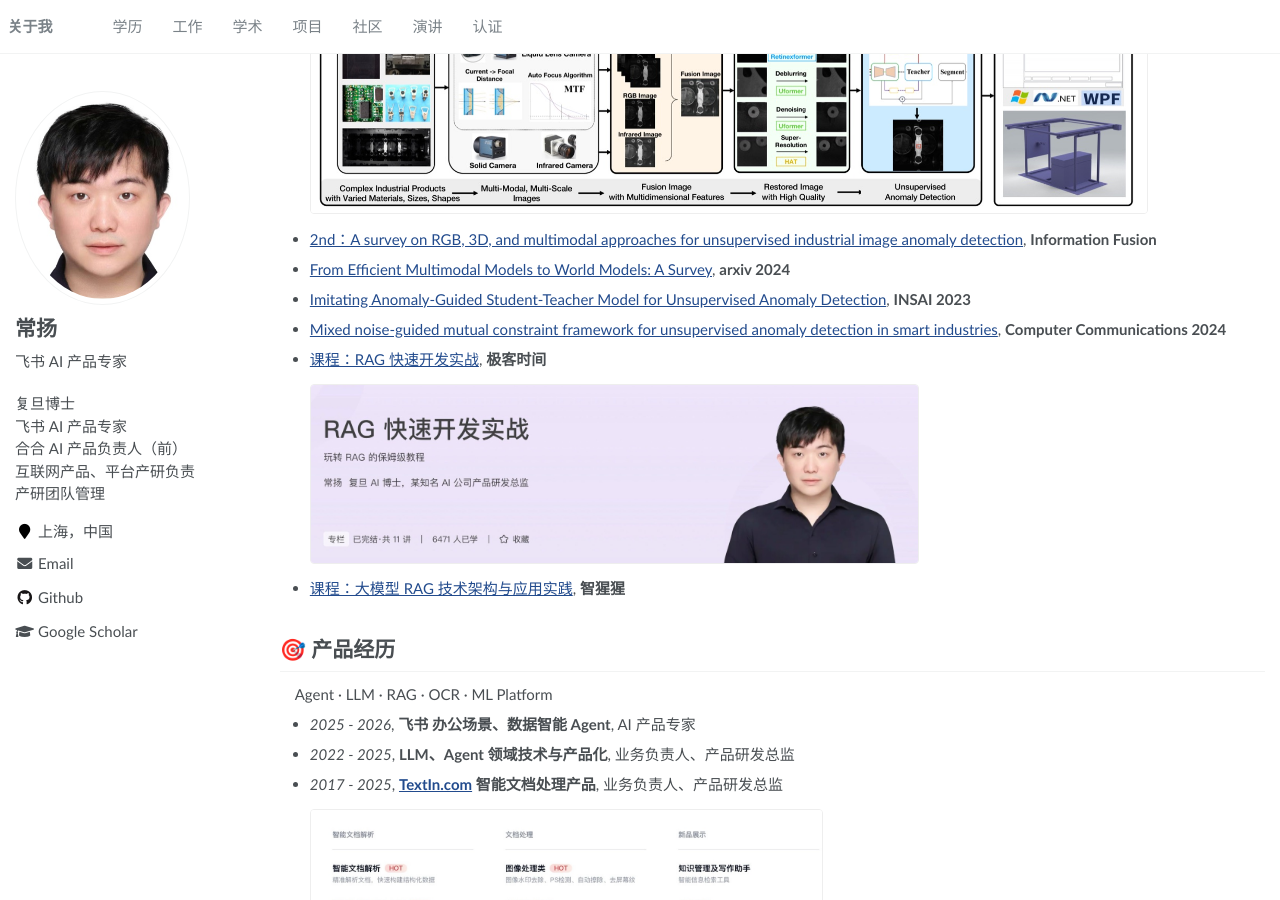
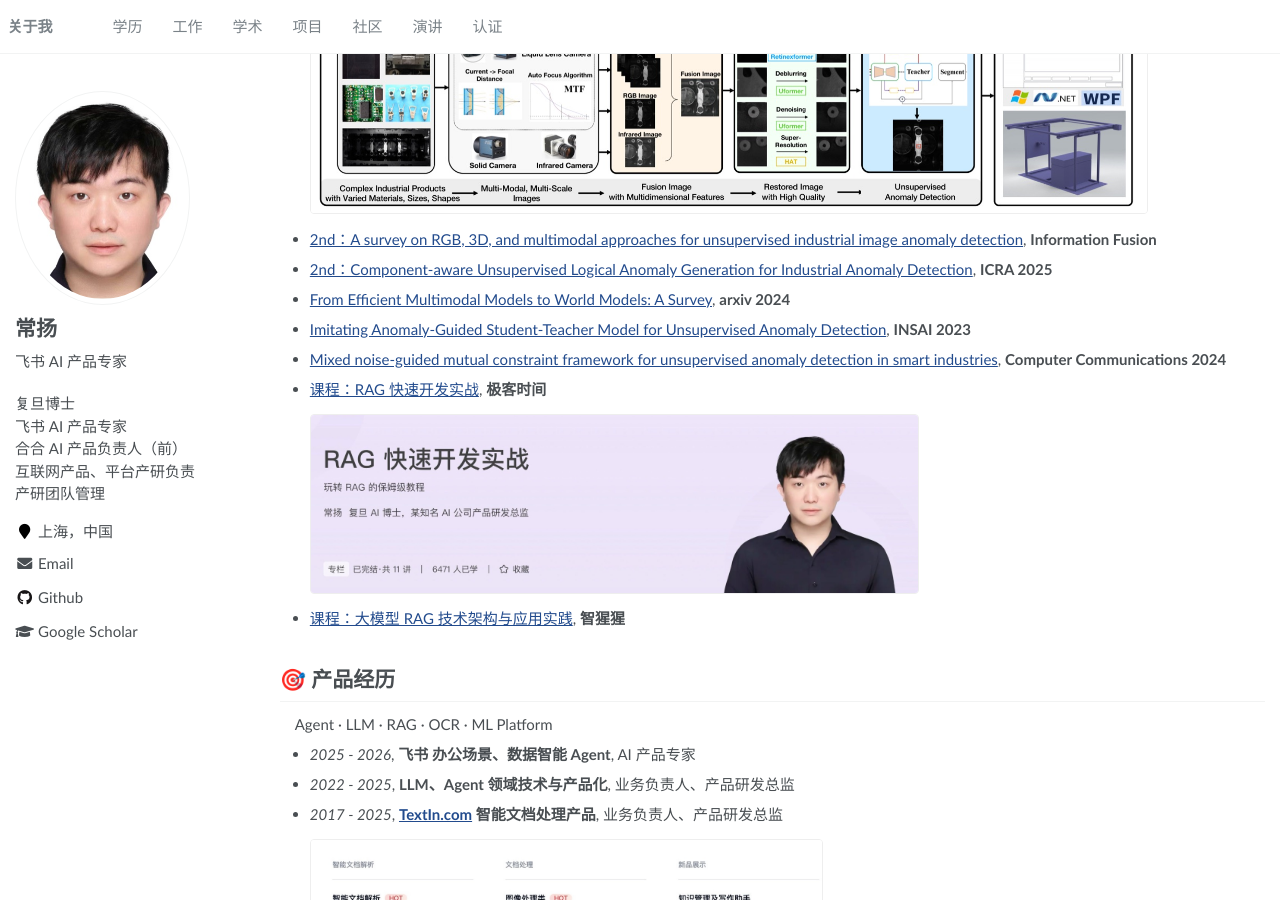
Before and after one commit to yangchangcy/yangchangcy.github.io, a Jekyll site: the page built from _pages/about.md, in a window 1280 px wide and 900 px high, scrolled down 1319 px. Built offline with Jekyll 4.4.1, drawn with Linux system fonts in a browser that asks for light colours.

Commit message:
学术论文新增 ICRA 2025 Component-aware Logical Anomaly Generation(2nd)
Co-Authored-By: Claude Opus 4.8 (1M context) <noreply@anthropic.com>

```diff
--- a/_pages/about.md
+++ b/_pages/about.md
@@ -55,6 +55,8 @@ redirect_from:
   <a href="/images/fduad_platform.jpg" class="image-popup"><img src="/images/fduad_platform.jpg" alt="FD-UAD Platform Structure Overview (IJCAI 2024)" style="max-height:280px; width:auto; max-width:100%; margin:6px 0; border:1px solid #eee; border-radius:4px; cursor:zoom-in;"></a>
 
 - [2nd：A survey on RGB, 3D, and multimodal approaches for unsupervised industrial image anomaly detection](https://arxiv.org/pdf/2410.21982), **Information Fusion**
+
+- [2nd：Component-aware Unsupervised Logical Anomaly Generation for Industrial Anomaly Detection](https://arxiv.org/pdf/2502.11712), **ICRA 2025**
 
 - [From Efficient Multimodal Models to World Models: A Survey](https://arxiv.org/pdf/2407.00118), **arxiv 2024**
 
```
